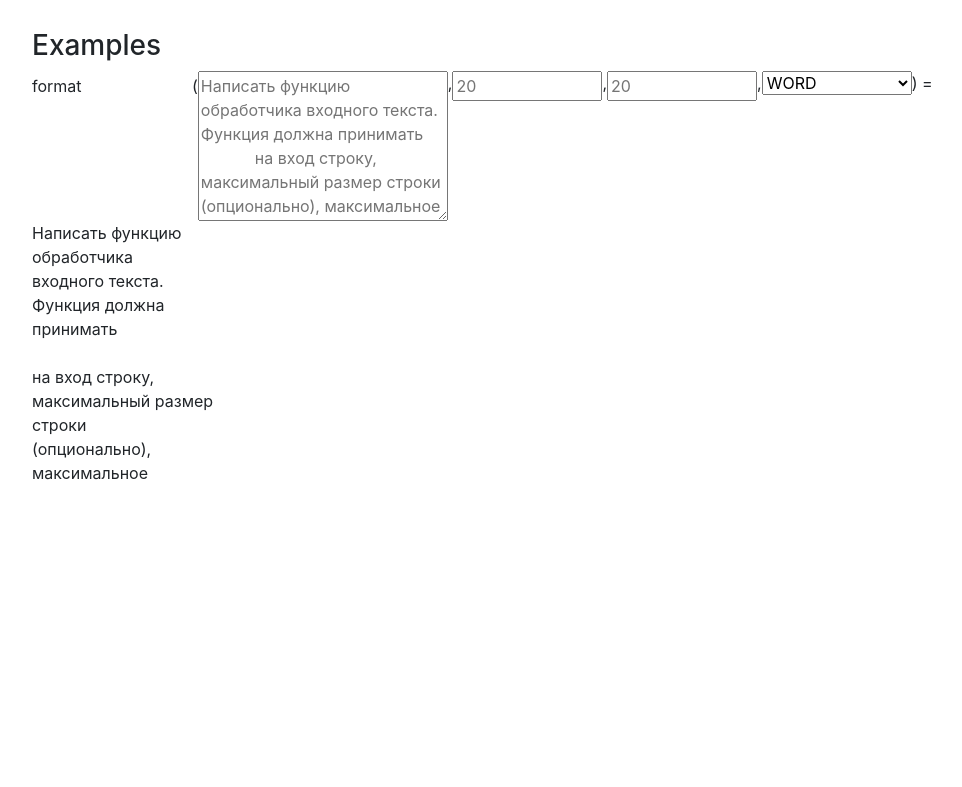
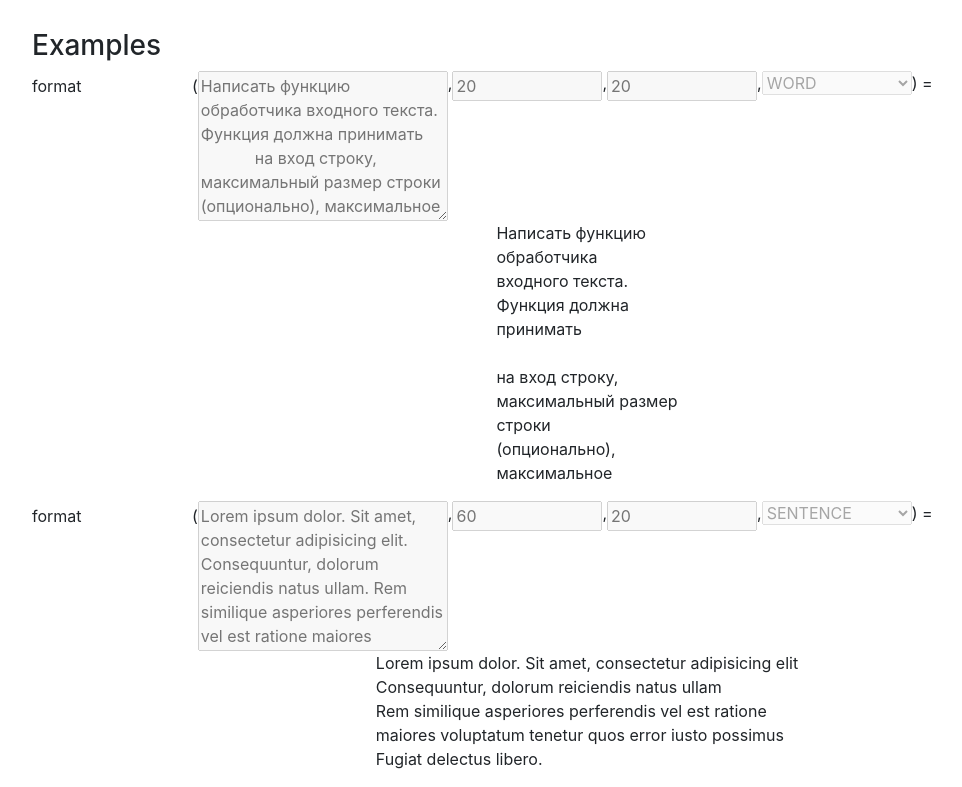
Before and after one commit to MoophHD/vanilla-js, a website: page index.html in a window 1280 px wide. Shown: the part 1429-2216 px from the top of the page, without its empty margins (53-1015 px from the left). Before the commit the page ends 1930 px from the top, so only its background shows below. Drawn offline with nearby package versions, Linux system fonts and the light colour scheme.

Commit message:
wrapped connectTasks in IIFE, minor style fixes

```diff
--- a/index.html
+++ b/index.html
@@ -301,24 +301,76 @@
             <span>(</span>
             <div class="method__input-row">
               <textarea
+                disabled
                 type="text"
                 class="method__input method__input--area"
                 placeholder="Написать функцию обработчика входного текста. Функция должна принимать
             на вход строку, максимальный размер строки (опционально), максимальное"
               ></textarea>
               <span>,</span>
-              <input type="text" class="method__input" placeholder="20" />
+              <input
+                disabled
+                type="text"
+                class="method__input"
+                placeholder="20"
+              />
               <span>,</span>
-              <input type="text" class="method__input" placeholder="20" />
+              <input
+                disabled
+                type="text"
+                class="method__input"
+                placeholder="20"
+              />
               <span>,</span>
-              <select class="method__input" id="cars">
+              <select disabled class="method__input" id="cars">
                 <option value="WORD">WORD</option>
                 <option value="LETTER">LETTER</option>
                 <option value="SENTENCE">SENTENCE</option>
               </select>
               <span>) = </span>
             </div>
-            <span class="task__output task__output--full-width"></span>
+            <div class="task__output-wrapper">
+              <span class="task__output"> </span>
+            </div>
+          </div>
+        </div>
+
+        <div class="task-example">
+          <div class="task__method" data-method-name="format">
+            <span class="method__name">format</span>
+            <span>(</span>
+            <div class="method__input-row">
+              <textarea
+                disabled
+                type="text"
+                class="method__input method__input--area"
+                placeholder="Lorem ipsum dolor. Sit amet, consectetur adipisicing elit. Consequuntur, dolorum reiciendis natus ullam. Rem similique asperiores perferendis vel est ratione maiores voluptatum tenetur quos error iusto possimus. Fugiat delectus libero."
+              ></textarea>
+              <span>,</span>
+              <input
+                disabled
+                type="text"
+                class="method__input"
+                placeholder="60"
+              />
+              <span>,</span>
+              <input
+                disabled
+                type="text"
+                class="method__input"
+                placeholder="20"
+              />
+              <span>,</span>
+              <select disabled class="method__input" id="cars">
+                <option value="WORD">WORD</option>
+                <option value="LETTER">LETTER</option>
+                <option selected value="SENTENCE">SENTENCE</option>
+              </select>
+              <span>) = </span>
+            </div>
+            <div class="task__output-wrapper">
+              <span class="task__output"> </span>
+            </div>
           </div>
         </div>
       </div>
--- a/src/css/style.css
+++ b/src/css/style.css
@@ -28,8 +28,13 @@
   flex: 1;
 }
 
-.task__output--full-width {
+.task__output-wrapper {
   flex-basis: 100%;
+  display: flex;
+  justify-content: center;
+}
+.task__output-wrapper>.task__output {
+  flex: initial;
 }
 
 .task__method {
--- a/src/js/connectTasks.js
+++ b/src/js/connectTasks.js
@@ -1,3 +1,4 @@
+(() => {
   const tasks = {
     dateDisplayFormatter,
     textFormatter,
@@ -41,3 +42,4 @@ const taskNodes = document.querySelectorAll(".task");
       output.innerText = tasks[taskName][methodName](...arguments);
     });
   });
+})();
```
Lines whose indentation alone changed are shown as unchanged.
